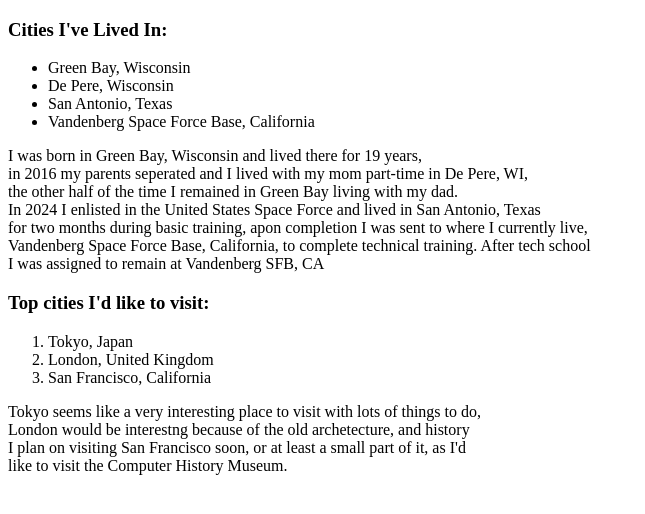
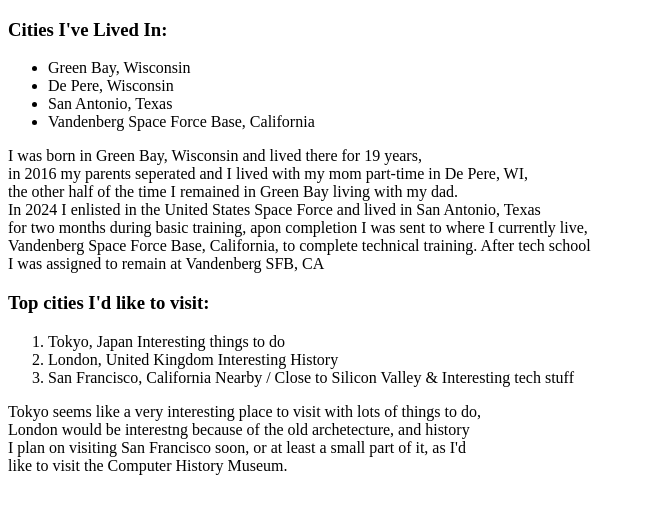
Before and after one commit to NoofleBot/html-exercise, a plain HTML site: page index.html in a window 1280 px wide. Shown: the whole page, without its empty margins (0-645 px from the left). Drawn offline with Linux system fonts and the light colour scheme.

Commit message:
Added summaries of why I want to visit the top cities I'd like to visit

```diff
--- a/index.html
+++ b/index.html
@@ -24,9 +24,9 @@
 
     <h3>Top cities I'd like to visit:</h3>
     <ol>
-      <li>Tokyo, Japan</li>
-      <li>London, United Kingdom</li>
-      <li>San Francisco, California</li>
+      <li>Tokyo, Japan <span>Interesting things to do</span></li>
+      <li>London, United Kingdom <span>Interesting History</span></li>
+      <li>San Francisco, California <span>Nearby / Close to Silicon Valley & Interesting tech stuff</span></li>
     </ol>
     <p>Tokyo seems like a very interesting place to visit with lots of things to do,
     <br> London would be interestng because of the old archetecture, and history
```
